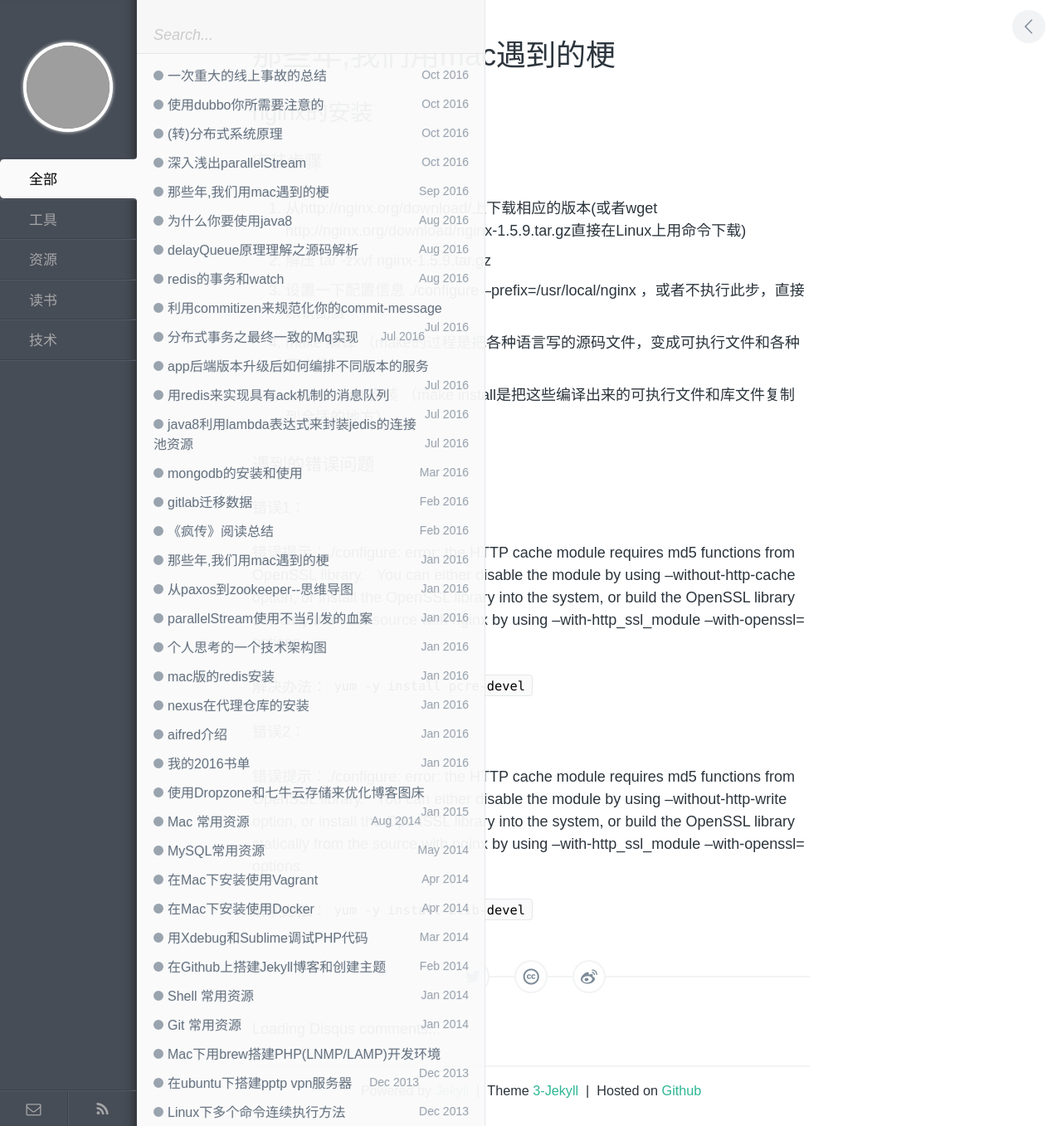
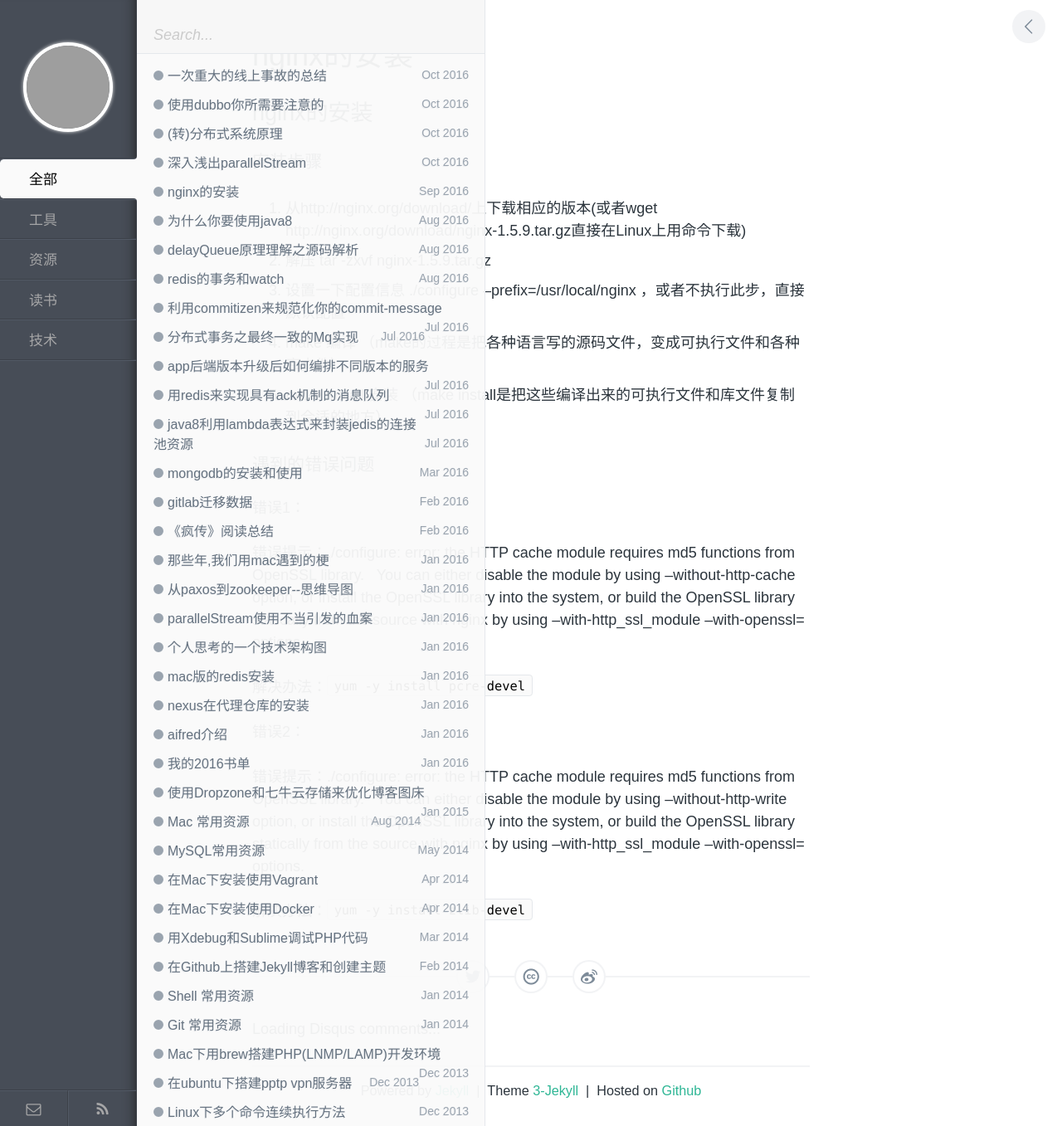
Before and after one commit to jsondream/wgd12389.github.io, a Jekyll site: the page built from _posts/tool/2016-09-18-install-nginx.md, in a window 1280 px wide. Shown: the whole page at 83% size. Built offline with Jekyll 4.4.1, drawn with Linux system fonts in a browser that asks for light colours; comment, search, counter and statistics services are not loaded; grey boxes are pictures that could not be loaded.

Commit message:
nginx的安装

```diff
--- a/_posts/tool/2016-09-18-install-nginx.md
+++ b/_posts/tool/2016-09-18-install-nginx.md
@@ -1,10 +1,10 @@
 ---
 layout: post
-title: 那些年,我们用mac遇到的梗
+title: nginx的安装
 category: 工具
 tags: [tool]
 keywords: mac,sip,python
-description: python安装中遇到的梗
+description: nginx的安装
 ---
 
 ## nginx的安装
```
